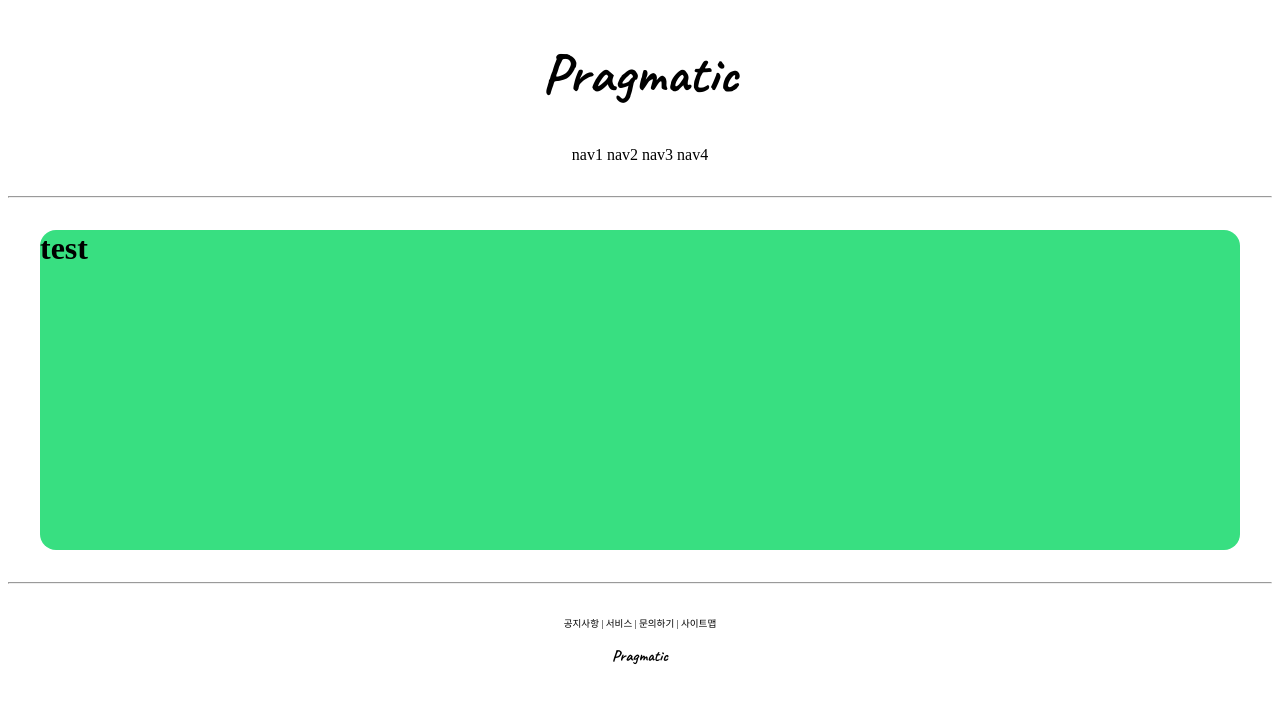
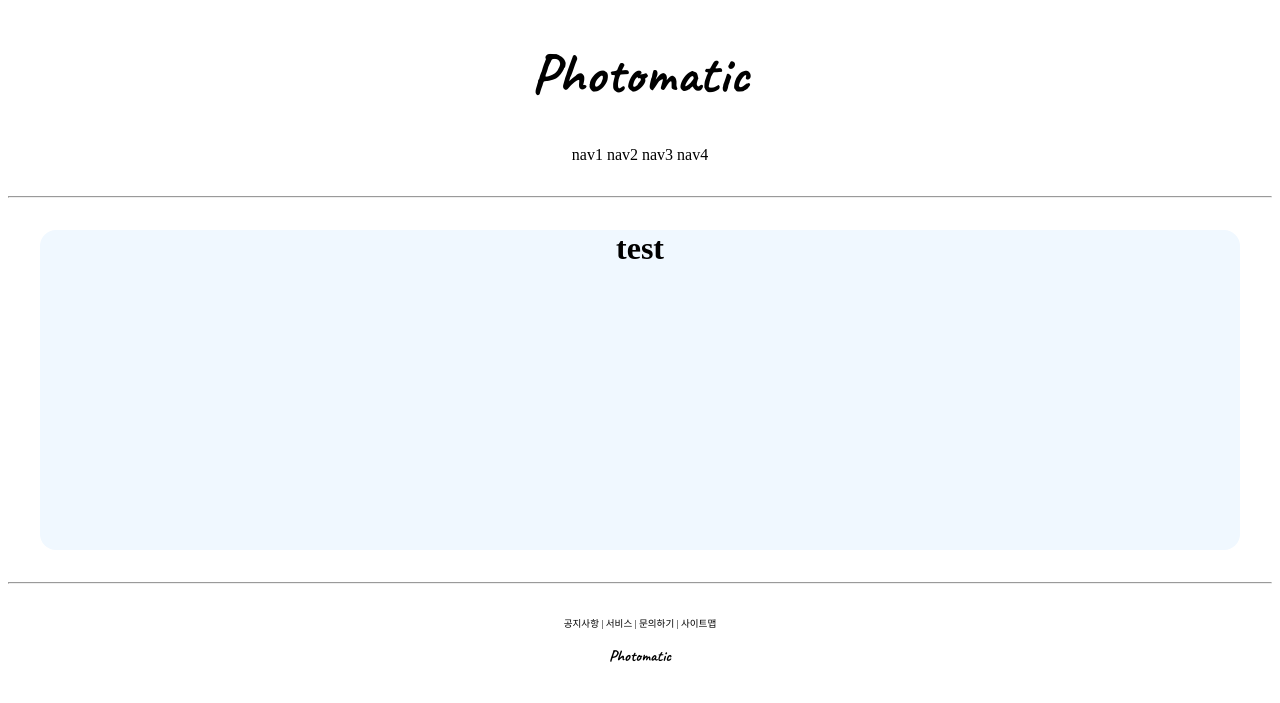
Before and after one commit to minzyk/Django_1, a Python web app: template accountapp/templates/accountapp/hello_world.html in a window 1280 px wide. Shown: the top 703 px of the page. Run offline with Jinja, Linux system fonts and the light colour scheme; the template is opened without the code that fills it, so the values that code supplies are empty.

Commit message:
210602 Header,Footer 및 스타일 변경

```diff
--- a/accountapp/templates/accountapp/hello_world.html
+++ b/accountapp/templates/accountapp/hello_world.html
@@ -1,7 +1,7 @@
 {% extends 'base.html' %}   <!-- base.html 의 블럭컨텐츠들을 가져올 수 있다 -->
 
 {% block content %}
-    <div style="height: 20rem; background-color: #38df81; border-radius: 1rem; margin: 2rem;">
-        <h1>test</h1>
+    <div style="height: 20rem; background-color: #F0F8FF; border-radius: 1rem; margin: 2rem;">
+        <h1 style="text-align: center">test</h1>
     </div>
 {% endblock %}
--- a/templates/footer.html
+++ b/templates/footer.html
@@ -10,7 +10,7 @@
             <span>사이트맵</span>
         </div>
         <div>
-            <h6 style="margin-top: 1rem; font-size:1rem; font-family: 'Caveat', cursive;">Pragmatic</h6>
+            <h6 style="margin-top: 1rem; font-size:1rem; font-family: 'Caveat', cursive;">Photomatic</h6>
         </div>
     </div>
 </body>
--- a/templates/head.html
+++ b/templates/head.html
@@ -1,6 +1,6 @@
 <head>
     <meta charset="UTF-8">
-    <title>Paragmatic</title>
+    <title>Photomatic</title>
 
 
     <!-- GOOGLE FONTS LINK -->
--- a/templates/header.html
+++ b/templates/header.html
@@ -3,7 +3,7 @@
 <body>
     <div style="text-align: center; margin-bottom: 2rem; ">
         <h1 style="font-family: 'Caveat', cursive; font-size: 3.5rem;">
-            Pragmatic
+            Photomatic
         </h1>
         <div style="font-size: 1rem;">
             <span>nav1</span>
```
